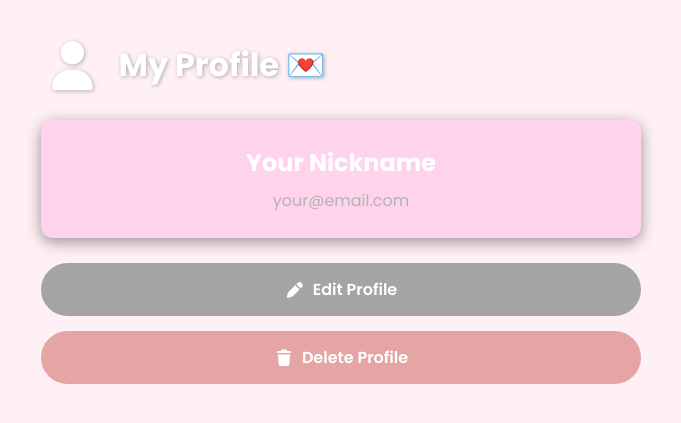
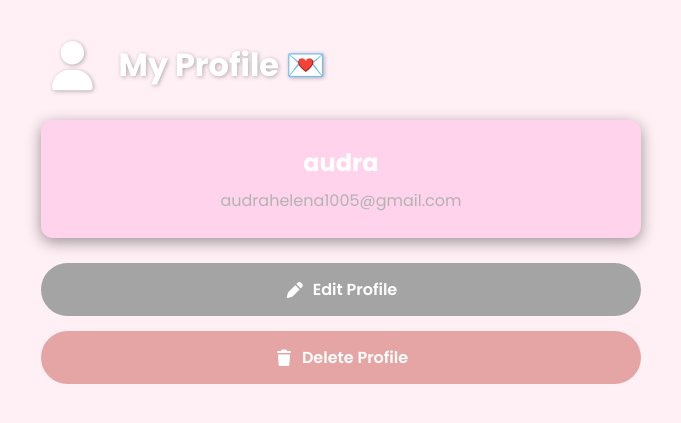
Before and after one commit to auddddra/GitExercise-GROUP12, a Flask app: page /profile in a window 1280 px wide. Shown: the top 423 px of the page, without its empty margins (299-980 px from the left). Run offline with Flask 3, Linux system fonts and the light colour scheme; a user stored in the database is signed in; some libraries are stand-ins or nearby versions.

Commit message:
final commit

```diff
--- a/app.py
+++ b/app.py
@@ -98,7 +98,8 @@ def profile():
     if "user_id" not in session:
         flash("⚠️ Please log in first.", "warning")
         return redirect(url_for("home"))
-    return render_template("profile-page.html", username=session.get("username"))
+    user = User.query.get(session["user_id"])
+    return render_template("profile-page.html", user=user)
 
 @app.route("/logout")
 def logout():
--- a/templates/profile-page.html
+++ b/templates/profile-page.html
@@ -16,8 +16,8 @@
   </div>
 
     <div class="profile-card">
-      <h2 id="nickname">Your Nickname</h2>
-      <p id="email">your@email.com</p>
+      <h2 id="nickname">{{ user.username }}</h2>
+      <p id="email">{{ user.email }}</p>
     </div>
 
    <!-- editing profile -->
```
